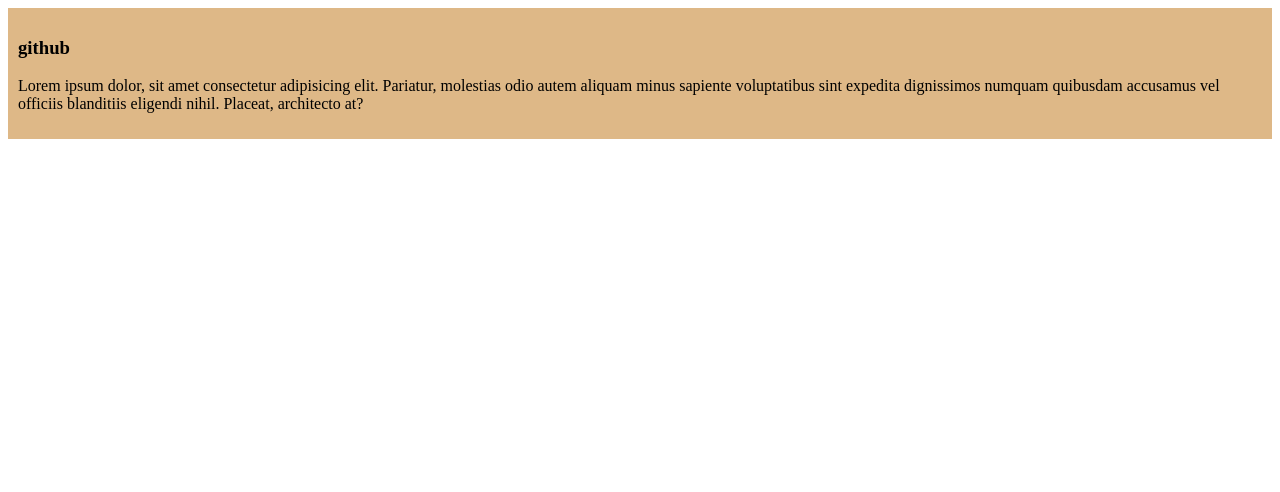
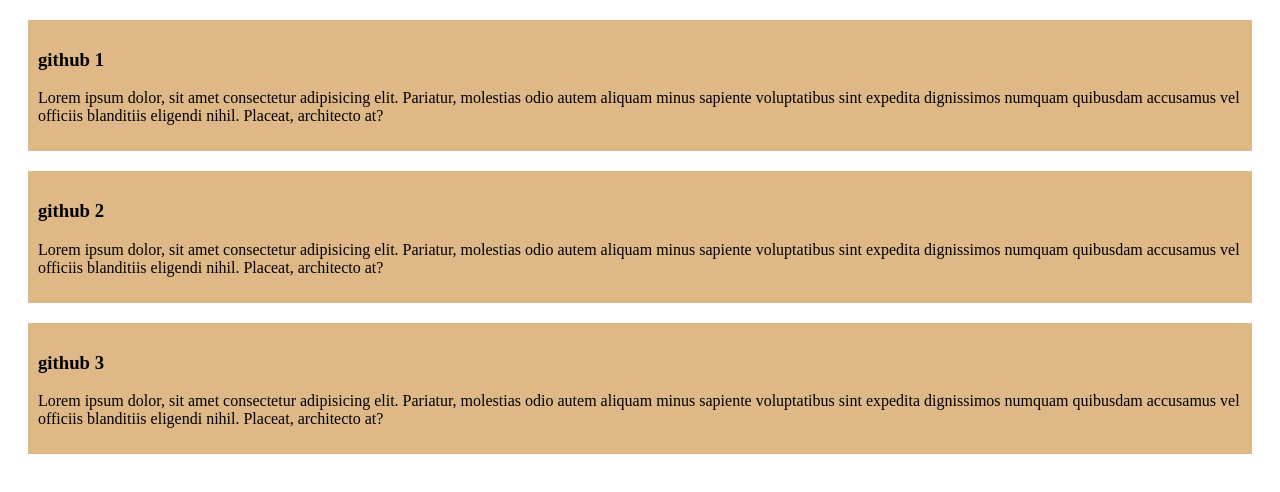
Before and after one commit to Afrin-bd/Afrin-first-github-repo, a plain HTML site: page index.html in a window 1280 px wide. Drawn offline with Linux system fonts and the light colour scheme.

Commit message:
the second blog

```diff
--- a/index.html
+++ b/index.html
@@ -8,7 +8,15 @@
   </head>
   <body>
     <div>
-      <h3>github</h3>
+      <h3>github 1</h3>
+      <p>Lorem ipsum dolor, sit amet consectetur adipisicing elit. Pariatur, molestias odio autem aliquam minus sapiente voluptatibus sint expedita dignissimos numquam quibusdam accusamus vel officiis blanditiis eligendi nihil. Placeat, architecto at?</p>
+    </div>
+    <div>
+      <h3>github 2</h3>
+      <p>Lorem ipsum dolor, sit amet consectetur adipisicing elit. Pariatur, molestias odio autem aliquam minus sapiente voluptatibus sint expedita dignissimos numquam quibusdam accusamus vel officiis blanditiis eligendi nihil. Placeat, architecto at?</p>
+    </div>
+    <div>
+      <h3>github 3</h3>
       <p>Lorem ipsum dolor, sit amet consectetur adipisicing elit. Pariatur, molestias odio autem aliquam minus sapiente voluptatibus sint expedita dignissimos numquam quibusdam accusamus vel officiis blanditiis eligendi nihil. Placeat, architecto at?</p>
     </div>
   </body>
--- a/styles/blog.css
+++ b/styles/blog.css
@@ -1,4 +1,5 @@
 div{
   background-color:burlywood;
   padding: 10px;
+  margin:20px;
 }
```
